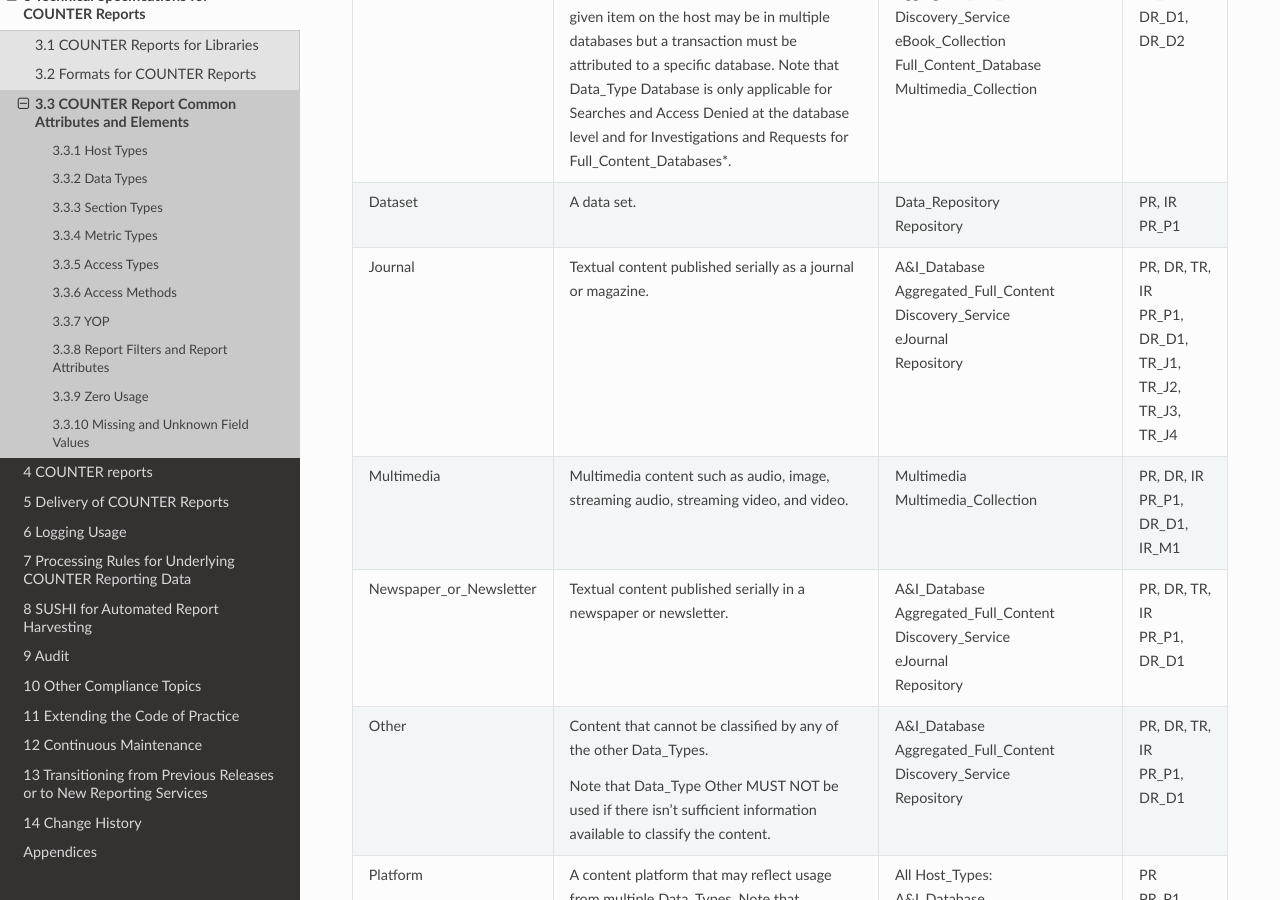
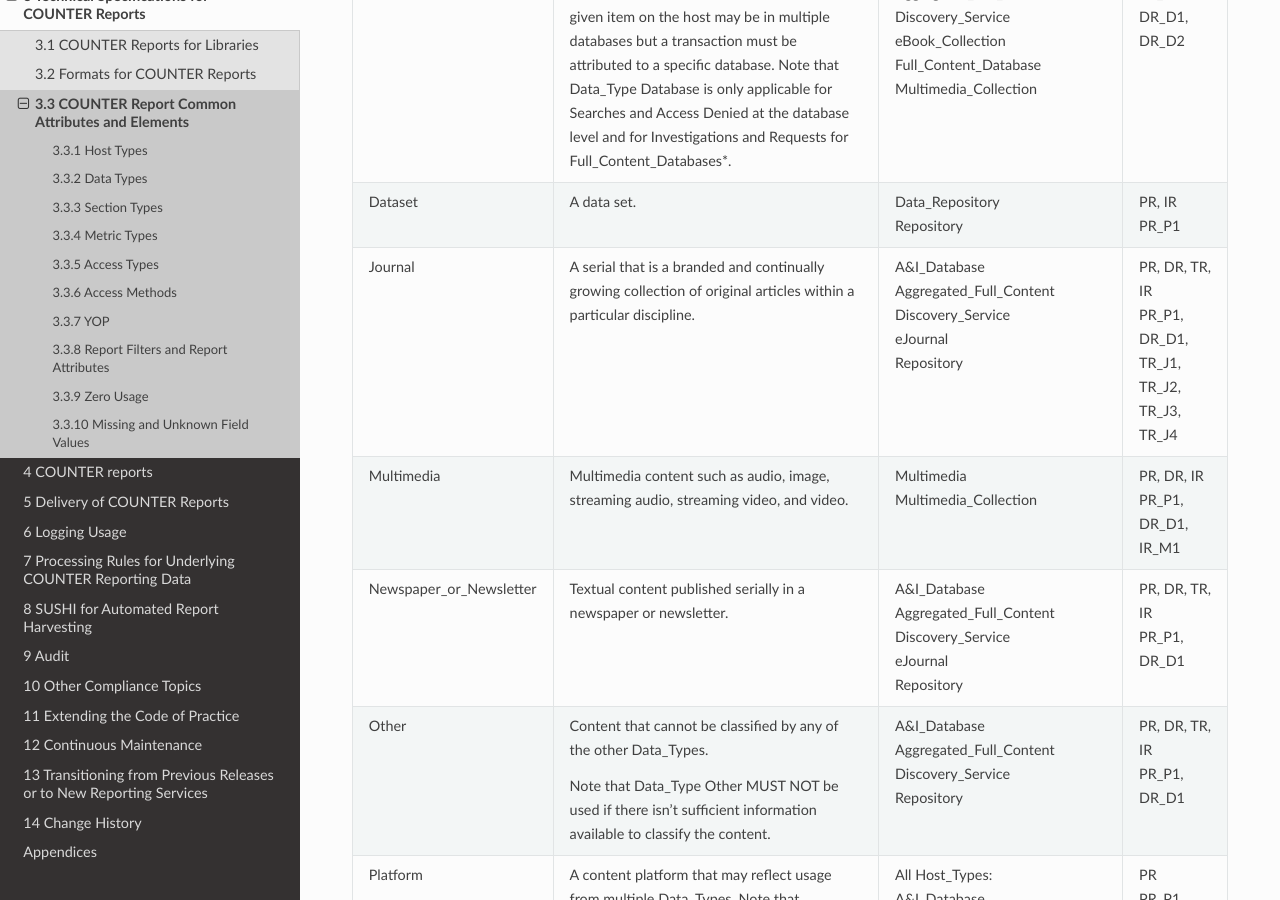
Before and after one commit to Project-Counter/cop5, a Sphinx documentation site: the page built from source/03-specifications/03-counter-report-common-attributes-and-elements.rst, in a window 1280 px wide and 900 px high, scrolled down 2445 px. Built offline with Sphinx 7.4.7 and the Read the Docs theme 2.0.0, drawn with Linux system fonts in a browser that asks for light colours.

Commit message:
Update description for Data_Type Journal

```diff
--- a/source/03-specifications/03-counter-report-common-attributes-and-elements.rst
+++ b/source/03-specifications/03-counter-report-common-attributes-and-elements.rst
@@ -159,7 +159,7 @@ Table 3.p (below): List of Data_Type Values
        PR_P1
 
    * - Journal
-     - Textual content published serially as a journal or magazine.
+     - A serial that is a branded and continually growing collection of original articles within a particular discipline.
      - A&I_Database\ |br|\ |lb|
        Aggregated_Full_Content\ |br|\ |lb|
        Discovery_Service\ |br|\ |lb|
```
